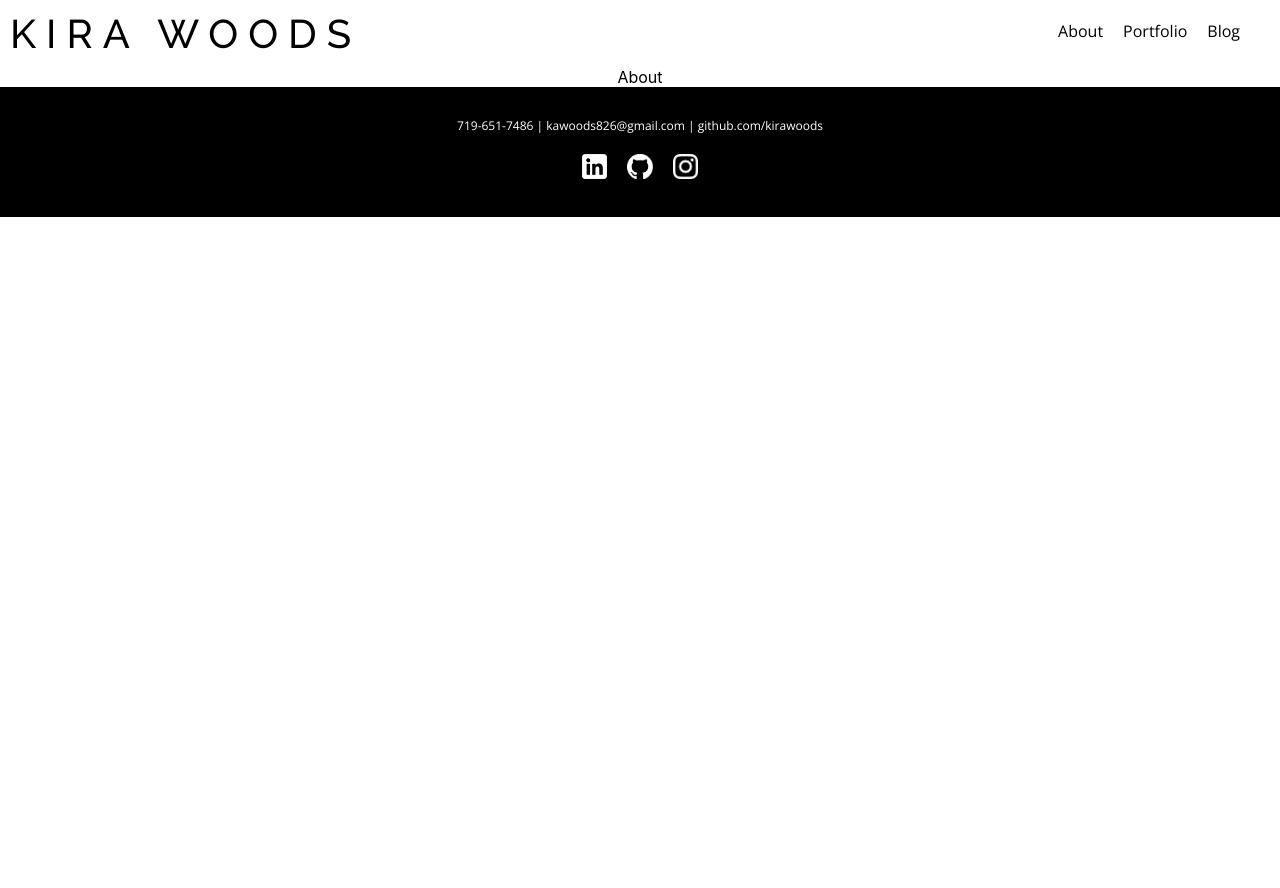
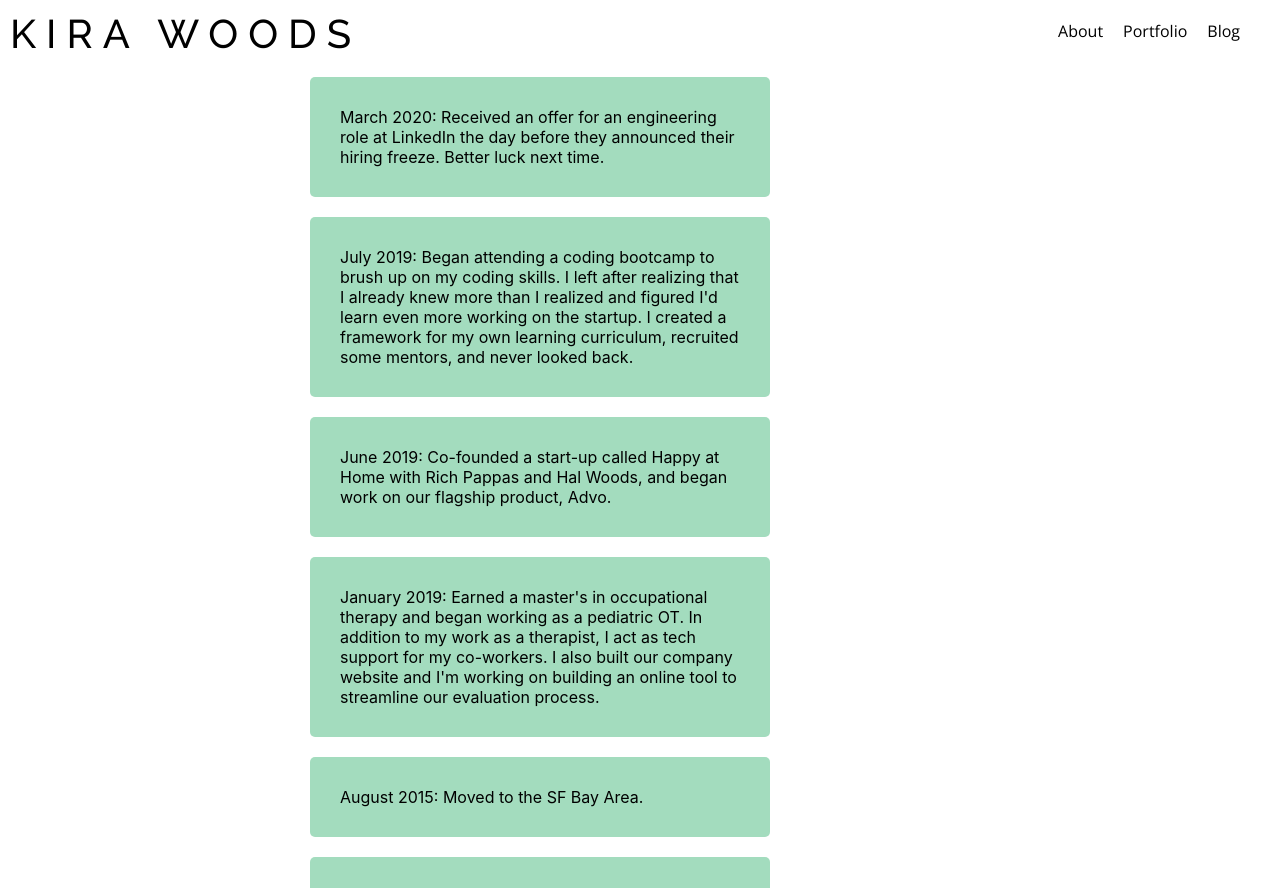
Before and after one commit to kirawoods/portfolio, a React (Create React App) app: page /about in a window 1280 px wide. Shown: the top 888 px of the page. Before the commit the page ends 800 px from the top, so only its background shows below. Built offline with nearby package versions, Linux system fonts and the light colour scheme.

Commit message:
adds content to about page

```diff
--- a/src/components/About.css
+++ b/src/components/About.css
@@ -0,0 +1,18 @@
+.About {
+  margin: 0 300px;
+}
+
+.timeline-text-container {
+  display: flex;
+  flex-direction: column;
+  text-align: center;
+}
+
+.timeline-section {
+  width: 400px;
+  text-align: left;
+  background-color: #a3dcbe;
+  margin: 10px;
+  padding: 30px;
+  border-radius: 5px;
+}
--- a/src/components/About.js
+++ b/src/components/About.js
@@ -2,5 +2,67 @@ import React from "react";
 import "./About.css";
 
 export function About() {
-  return <div className="About">About</div>;
+  return (
+    <div className="About">
+      <div className="timeline-text-container">
+        <div className="timeline-section">
+          March 2020: Received an offer for an engineering role at LinkedIn the
+          day before they announced their hiring freeze. Better luck next time.
+        </div>
+        <div className="timeline-section">
+          July 2019: Began attending a coding bootcamp to brush up on my coding
+          skills. I left after realizing that I already knew more than I
+          realized and figured I'd learn even more working on the startup. I
+          created a framework for my own learning curriculum, recruited some
+          mentors, and never looked back.
+        </div>
+        <div className="timeline-section">
+          June 2019: Co-founded a start-up called Happy at Home with Rich Pappas
+          and Hal Woods, and began work on our flagship product, Advo.
+        </div>
+        <div className="timeline-section">
+          January 2019: Earned a master's in occupational therapy and began
+          working as a pediatric OT. In addition to my work as a therapist, I
+          act as tech support for my co-workers. I also built our company
+          website and I'm working on building an online tool to streamline our
+          evaluation process.
+        </div>
+        <div className="timeline-section">
+          August 2015: Moved to the SF Bay Area.
+        </div>
+        <div className="timeline-section">
+          May 2015: Graduated from Pomona College with a degree in International
+          Relations. I wrote my thesis on strategies to combat human
+          trafficking. This began my dreams of createing technological solutions
+          to solve human problems. I was torn between going into a healthcare
+          role where I could help people directly or continuing to pursue and
+          interest in technology. After much deliberation I decided that I
+          wanted to do both, but it made sense to pursue formal education in the
+          field of Occupational Therapy. It turns out that you can build
+          software without being a licensed practitioner, but not so much for
+          healthcare.
+        </div>
+        <div className="timeline-section">
+          January 2013: I founded my first company, Craft Change. It still
+          exists today as an outlet for my art and a way to support causes I
+          care about. This company was also the beginning of my long-term love
+          of programming. I first started styling divs building the Craft Change
+          website in Wordpress.
+        </div>
+        <div className="timeline-section">
+          May 2011: I graduated high school as valedictorian with the school
+          science award in tow after being told for four years by my teachers
+          that girls can't do math or science. I've outgrown the chip on my
+          shoulder, but I do hope to one day return home to start a program for
+          middle and high school girls who are interested in STEM. I don't think
+          it would've taken me so long to find software engineering if I'd had
+          the same opportunity.
+        </div>
+        <div className="timeline-section">
+          August 1993: Born to two lovely parents in Colorado Springs, CO.
+        </div>
+      </div>
+      <div className="vertical-line"></div>
+    </div>
+  );
 }
```
